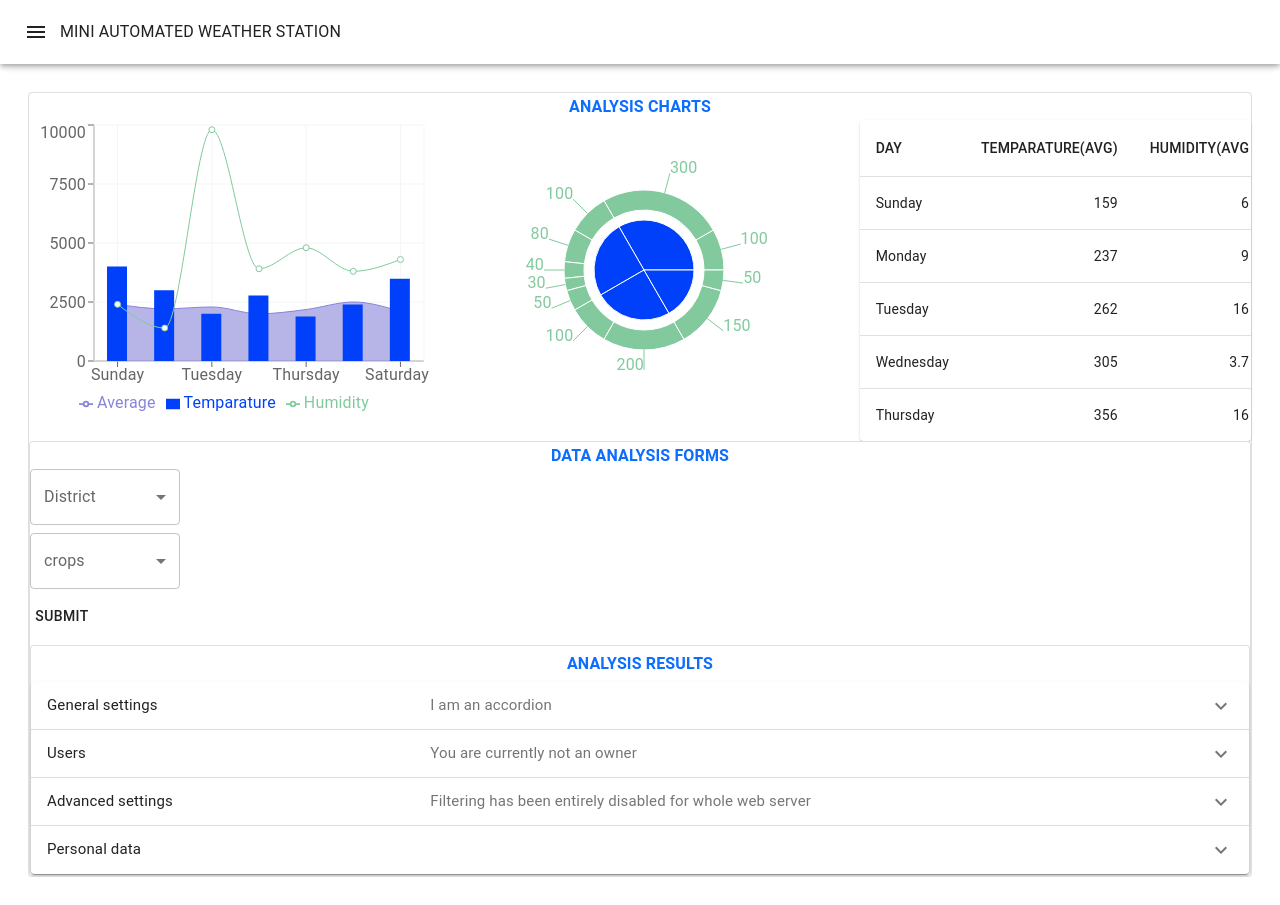
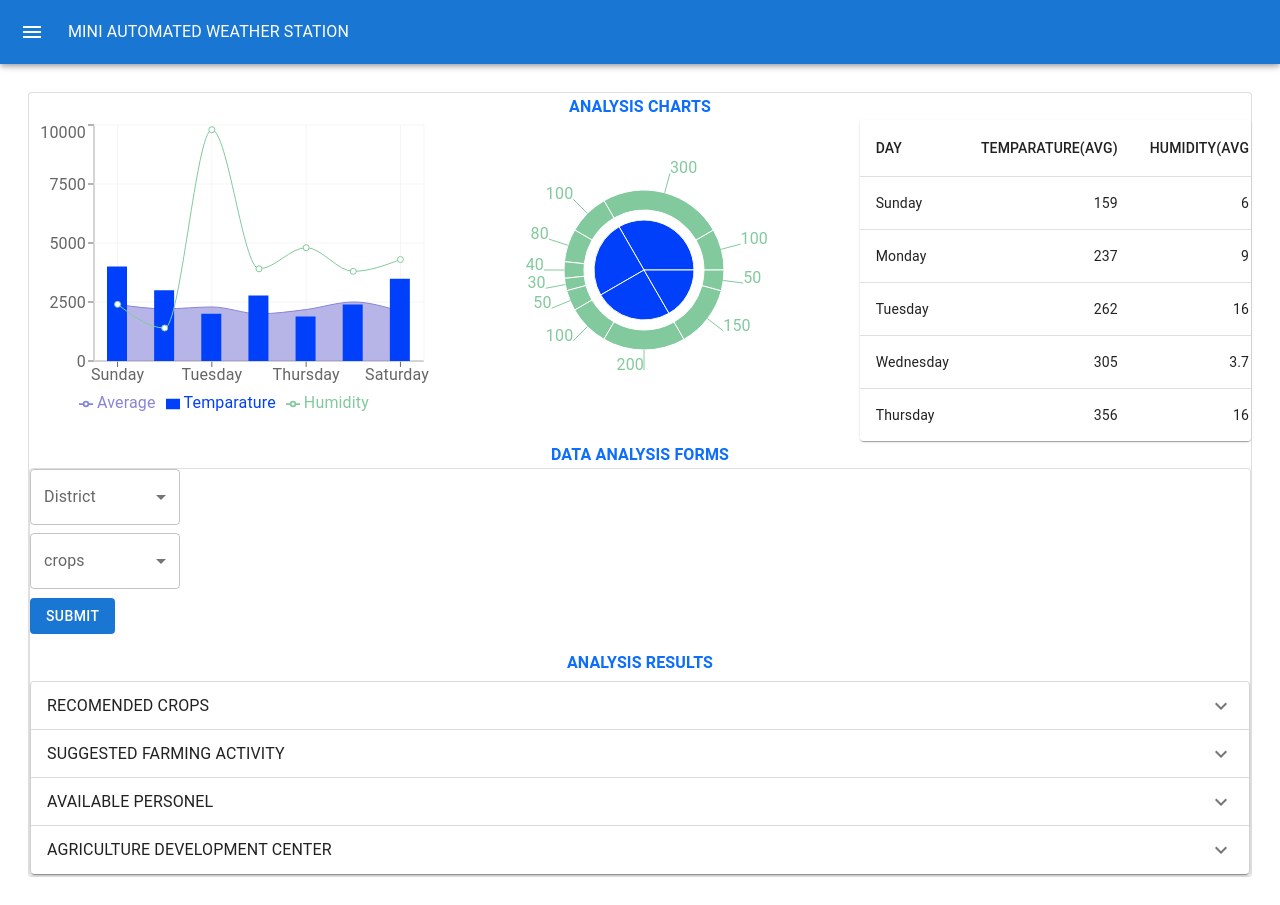
Before and after one commit to serenity-prayer/mini_automated_weather_station, a React (Create React App) app: page /activity in a window 1280 px wide. Built offline with nearby package versions, Linux system fonts and the light colour scheme; no server answers; the database is empty.

Commit message:
analyis reworked

```diff
--- a/package.json
+++ b/package.json
@@ -18,7 +18,7 @@
     "firebase": "^9.6.8",
     "moment": "^2.29.1",
     "react": "^17.0.2",
-    "react-bootstrap": "^2.1.1",
+    "react-bootstrap": "^2.2.1",
     "react-dom": "^17.0.2",
     "react-iframe": "^1.8.0",
     "react-loader-spinner": "^5.1.2",
--- a/src/componets/activitypage/actiheader/ActivityChild.js
+++ b/src/componets/activitypage/actiheader/ActivityChild.js
@@ -1,4 +1,4 @@
-import React, {useState,useEffect} from 'react';
+import React from 'react';
 import './Activity.css';
 import Button from '@mui/material/Button';
 import Box from '@mui/material/Box';
@@ -16,39 +16,14 @@ import TableRow from '@mui/material/TableRow';
 import Paper from '@mui/material/Paper';
 import {ComposedChart,Line,Area,PieChart, Bar, Pie,XAxis, YAxis, CartesianGrid, Tooltip, Legend, ResponsiveContainer } from 'recharts';
 import Results from'./Results.jsx';
-import Container from '@material-ui/core/Container';
-import {firebase} from './Firebase.js';
-import { getDatabase, ref, push, set } from "firebase/database";
-import {onValue } from "firebase/database";
+
 
 function ActivityChild(){
-  console.log("Hello hey!");
-
     const [district, setDistrict, crops, setCrops] = React.useState('');
     const handleChange = (event) => {
         setDistrict(event.target.value);
 
       };
-
-      //get data from firebase states
-    const [firedata, setFireData] = useState();
-
-    //setfirebase data function
-    useEffect(() => {
-      onValue(ref(firebase), snapshot => {
-        const data = snapshot.val();
-
-        if(data!==null){
-          setFireData(data.weatherdata);
-          console.log(firedata);
-          setFireData(Object.values(data));
-
-        }
-      })
-
-
-    },[]);
-
 
 const data = [
         {
@@ -126,8 +101,7 @@ const rows = [
 
     return(
        <div>
-
-                <h4 className='m-1 row-header text-center text-primary card-titled'>ANALYSIS CHARTS</h4>
+             <h4 className='m-1 row-header text-center text-primary card-titled'>ANALYSIS CHARTS</h4>
                 <div>
                 <Grid container direction="row" columnSpacing={{ xs: 1, sm: 2, md: 3 }}>
                     <Grid item xs={4}>
@@ -177,16 +151,12 @@ const rows = [
                   </Grid>
                     </Grid>
                         </div>
-
-
-
-
+             <h4 className='m-1 row-header text-center text-primary card-titled'>DATA ANALYSIS FORMS</h4>
           <div className='card border-radius-rounded'>
             <div className="row1">
-                <h4 className='m-1 row-header text-center text-primary card-titled'>DATA ANALYSIS FORMS</h4>
+
                 <div className="">
                   <div className='card-group '>
-
                  <h1><h1>
                  <Box sx={{ minWidth: 150 }}>
                     <FormControl fullWidth>
@@ -198,7 +168,6 @@ const rows = [
                         label="district"
                         onChange={handleChange}
                         >
-
                         <MenuItem value={20}>Chitipa</MenuItem>
                         <MenuItem value={30}>Karonga</MenuItem>
                         <MenuItem value={40}>Likoma</MenuItem>
@@ -230,10 +199,7 @@ const rows = [
                         </Select>
                     </FormControl>
                     </Box>
-
                  </h1>
-
-
                  <Box sx={{ minWidth: 150 }}>
                     <FormControl fullWidth>
                         <InputLabel id="demo-simple-select-label">crops</InputLabel>
@@ -261,30 +227,19 @@ const rows = [
                     </FormControl>
                     </Box>
                     <Button variant="contained" disableElevation>  submit </Button>
-
-
                 </h1>
                 <div>
                 </div>
                 </div>
                 </div>
+                <h4 className='m-2 row-header text-center text-primary card-titled'>ANALYSIS RESULTS</h4>
+                <div className='card border-radius-rounded'>
 
-                <div className='card border-radius-rounded'>
-                <h4 className='m-2 row-header text-center text-primary card-titled'>ANALYSIS RESULTS</h4>
                 <Results/>
                 </div>
-
-
-
-
-
-
-
               </div>
               </div>
               </div>
-
-
     )
 }
 export default ActivityChild;
--- a/src/componets/activitypage/actiheader/Results.jsx
+++ b/src/componets/activitypage/actiheader/Results.jsx
@@ -1,103 +1,74 @@
-import React from 'react';
-import { makeStyles } from '@material-ui/core/styles';
-import Accordion from '@material-ui/core/Accordion';
-import AccordionDetails from '@material-ui/core/AccordionDetails';
-import AccordionSummary from '@material-ui/core/AccordionSummary';
-import Typography from '@material-ui/core/Typography';
-import ExpandMoreIcon from '@material-ui/icons/ExpandMore';
+import * as React from 'react';
+import Accordion from '@mui/material/Accordion';
+import AccordionSummary from '@mui/material/AccordionSummary';
+import AccordionDetails from '@mui/material/AccordionDetails';
+import Typography from '@mui/material/Typography';
+import ExpandMoreIcon from '@mui/icons-material/ExpandMore';
 
-const useStyles = makeStyles((theme) => ({
-  root: {
-    width: '100%',
-  },
-  heading: {
-    fontSize: theme.typography.pxToRem(15),
-    flexBasis: '33.33%',
-    flexShrink: 0,
-  },
-  secondaryHeading: {
-    fontSize: theme.typography.pxToRem(15),
-    color: theme.palette.text.secondary,
-  },
-}));
-
-export default function ControlledAccordions() {
-  const classes = useStyles();
-  const [expanded, setExpanded] = React.useState(false);
-
-  const handleChange = (panel) => (event, isExpanded) => {
-    setExpanded(isExpanded ? panel : false);
-  };
-
+export default function SimpleAccordion() {
   return (
-    <div className={classes.root}>
-      <Accordion expanded={expanded === 'panel1'} onChange={handleChange('panel1')}>
+    <div>
+      <Accordion>
         <AccordionSummary
           expandIcon={<ExpandMoreIcon />}
-          aria-controls="panel1bh-content"
-          id="panel1bh-header"
+          aria-controls="panel1a-content"
+          id="panel1a-header"
         >
-          <Typography className={classes.heading}>General settings</Typography>
-          <Typography className={classes.secondaryHeading}>I am an accordion</Typography>
+          <Typography> RECOMENDED CROPS </Typography>
         </AccordionSummary>
         <AccordionDetails>
           <Typography>
-            Nulla facilisi. Phasellus sollicitudin nulla et quam mattis feugiat. Aliquam eget
-            maximus est, id dignissim quam.
+            Lorem ipsum dolor sit amet, consectetur adipiscing elit. Suspendisse
+            malesuada lacus ex, sit amet blandit leo lobortis eget.
           </Typography>
         </AccordionDetails>
       </Accordion>
-      <Accordion expanded={expanded === 'panel2'} onChange={handleChange('panel2')}>
+      <Accordion>
         <AccordionSummary
           expandIcon={<ExpandMoreIcon />}
-          aria-controls="panel2bh-content"
-          id="panel2bh-header"
+          aria-controls="panel2a-content"
+          id="panel2a-header"
         >
-          <Typography className={classes.heading}>Users</Typography>
-          <Typography className={classes.secondaryHeading}>
-            You are currently not an owner
-          </Typography>
+          <Typography>SUGGESTED FARMING ACTIVITY</Typography>
         </AccordionSummary>
         <AccordionDetails>
           <Typography>
-            Donec placerat, lectus sed mattis semper, neque lectus feugiat lectus, varius pulvinar
-            diam eros in elit. Pellentesque convallis laoreet laoreet.
+            Lorem ipsum dolor sit amet, consectetur adipiscing elit. Suspendisse
+            malesuada lacus ex, sit amet blandit leo lobortis eget.
           </Typography>
         </AccordionDetails>
       </Accordion>
-      <Accordion expanded={expanded === 'panel3'} onChange={handleChange('panel3')}>
+      <Accordion>
         <AccordionSummary
           expandIcon={<ExpandMoreIcon />}
-          aria-controls="panel3bh-content"
-          id="panel3bh-header"
+          aria-controls="panel1a-content"
+          id="panel1a-header"
         >
-          <Typography className={classes.heading}>Advanced settings</Typography>
-          <Typography className={classes.secondaryHeading}>
-            Filtering has been entirely disabled for whole web server
-          </Typography>
+          <Typography> AVAILABLE PERSONEL</Typography>
         </AccordionSummary>
         <AccordionDetails>
           <Typography>
-            Nunc vitae orci ultricies, auctor nunc in, volutpat nisl. Integer sit amet egestas eros,
-            vitae egestas augue. Duis vel est augue.
+            Lorem ipsum dolor sit amet, consectetur adipiscing elit. Suspendisse
+            malesuada lacus ex, sit amet blandit leo lobortis eget.
           </Typography>
         </AccordionDetails>
       </Accordion>
-      <Accordion expanded={expanded === 'panel4'} onChange={handleChange('panel4')}>
+      <Accordion>
         <AccordionSummary
           expandIcon={<ExpandMoreIcon />}
-          aria-controls="panel4bh-content"
-          id="panel4bh-header"
+          aria-controls="panel1a-content"
+          id="panel1a-header"
         >
-          <Typography className={classes.heading}>Personal data</Typography>
+          <Typography>AGRICULTURE DEVELOPMENT CENTER </Typography>
         </AccordionSummary>
         <AccordionDetails>
           <Typography>
-            Nunc vitae orci ultricies, auctor nunc in, volutpat nisl. Integer sit amet egestas eros,
-            vitae egestas augue. Duis vel est augue.
+            Lorem ipsum dolor sit amet, consectetur adipiscing elit. Suspendisse
+            malesuada lacus ex, sit amet blandit leo lobortis eget.
           </Typography>
         </AccordionDetails>
       </Accordion>
+
     </div>
   );
 }
```
Also changed, not shown: 1 other file (tests, documents, lock files or other folders).
